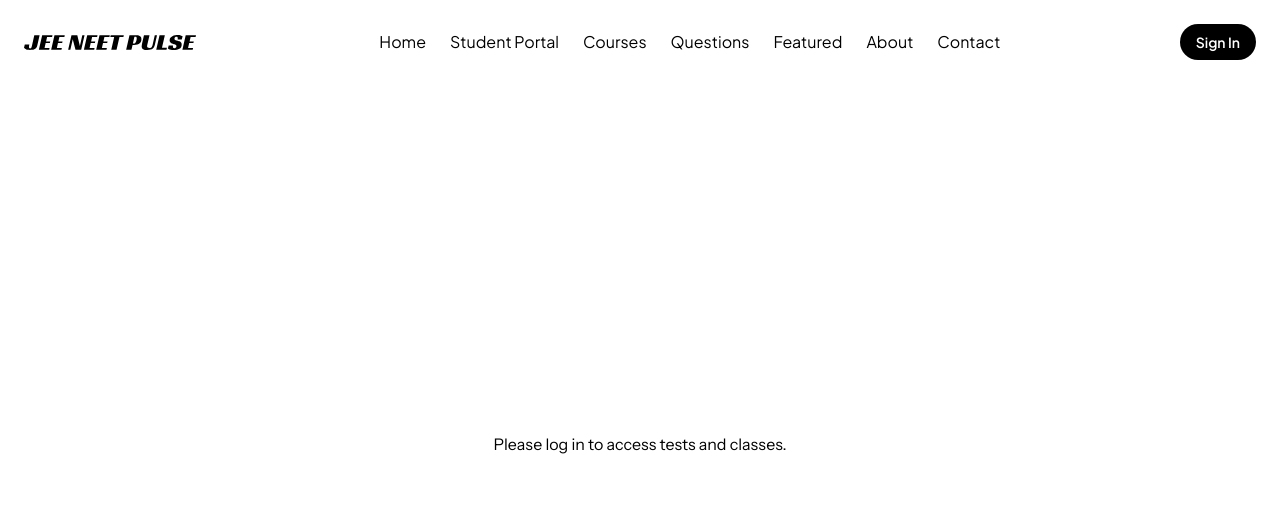
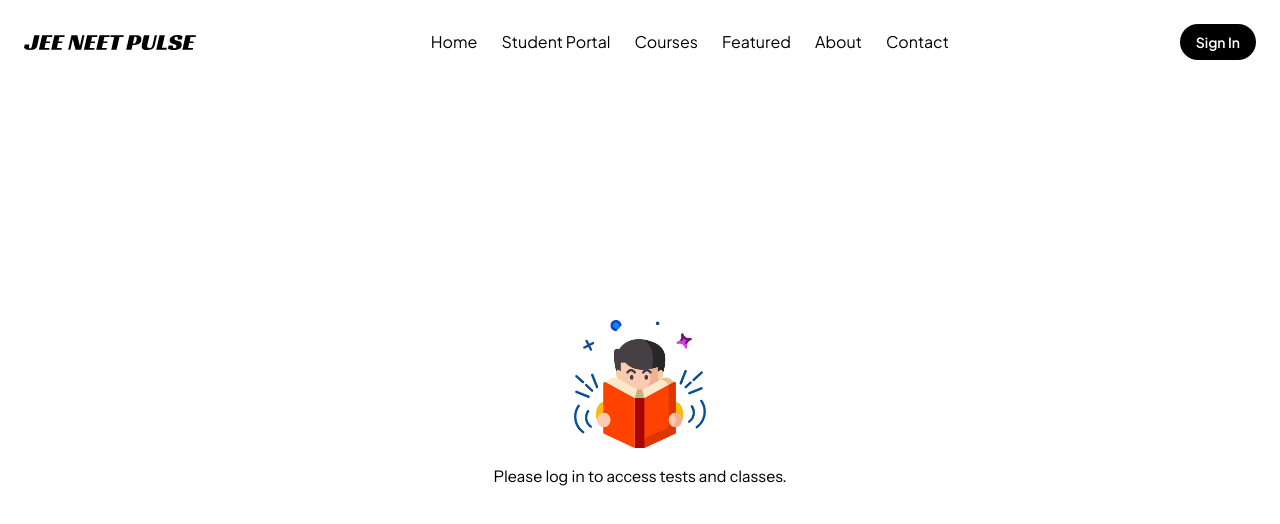
Before and after one commit to josecschalil/jeeneetpulse, a Next.js app in the folder frontend/: page /student-portal in a window 1280 px wide. Shown: the top 524 px of the page. Built offline with nearby package versions, Linux system fonts and the light colour scheme.

Commit message:
student portal

```diff
--- a/frontend/src/app/components/navbar.js
+++ b/frontend/src/app/components/navbar.js
@@ -45,9 +45,9 @@ const Navbar = () => {
           <Link href="/courses" passHref>
             <div className="hover:text-gray-400">Courses</div>
           </Link>
-          <Link href="/questions" passHref>
+          {/* <Link href="/questions" passHref>
             <div className="hover:text-gray-400">Questions</div>
-          </Link>
+          </Link> */}
           <Link href="/featured" passHref>
             <div className="hover:text-gray-400">Featured</div>
           </Link>
@@ -102,9 +102,9 @@ const Navbar = () => {
           <Link href="/courses" passHref onClick={() => setMenuOpen(false)}>
             <div className="hover:text-gray-400">Courses</div>
           </Link>
-          <Link href="/questions" passHref onClick={() => setMenuOpen(false)}>
+          {/* <Link href="/questions" passHref onClick={() => setMenuOpen(false)}>
             <div className="hover:text-gray-400">Questions</div>
-          </Link>
+          </Link> */}
           <Link href="/featured" passHref onClick={() => setMenuOpen(false)}>
             <div className="hover:text-gray-400">Featured</div>
           </Link>
--- a/frontend/src/app/student-portal/page.js
+++ b/frontend/src/app/student-portal/page.js
@@ -118,9 +118,11 @@ const CourseList = () => {
           </div>
         </div>
       ) : (
-        <div className="flex h-[90vh] items-center justify-center">
+        <div className="h-[70vh] sm:h-[80vh] flex flex-col items-center justify-center text-center">
+        <img className="h-32 mb-4" src="/reading.png" alt="Reading" />
         <p>Please log in to access tests and classes.</p>
-        </div>
+      </div>
+
       )}
     </div>
   );
```
Also changed, not shown: frontend/public/reading.png (added), 1 other file (tests, documents, lock files or other folders).
